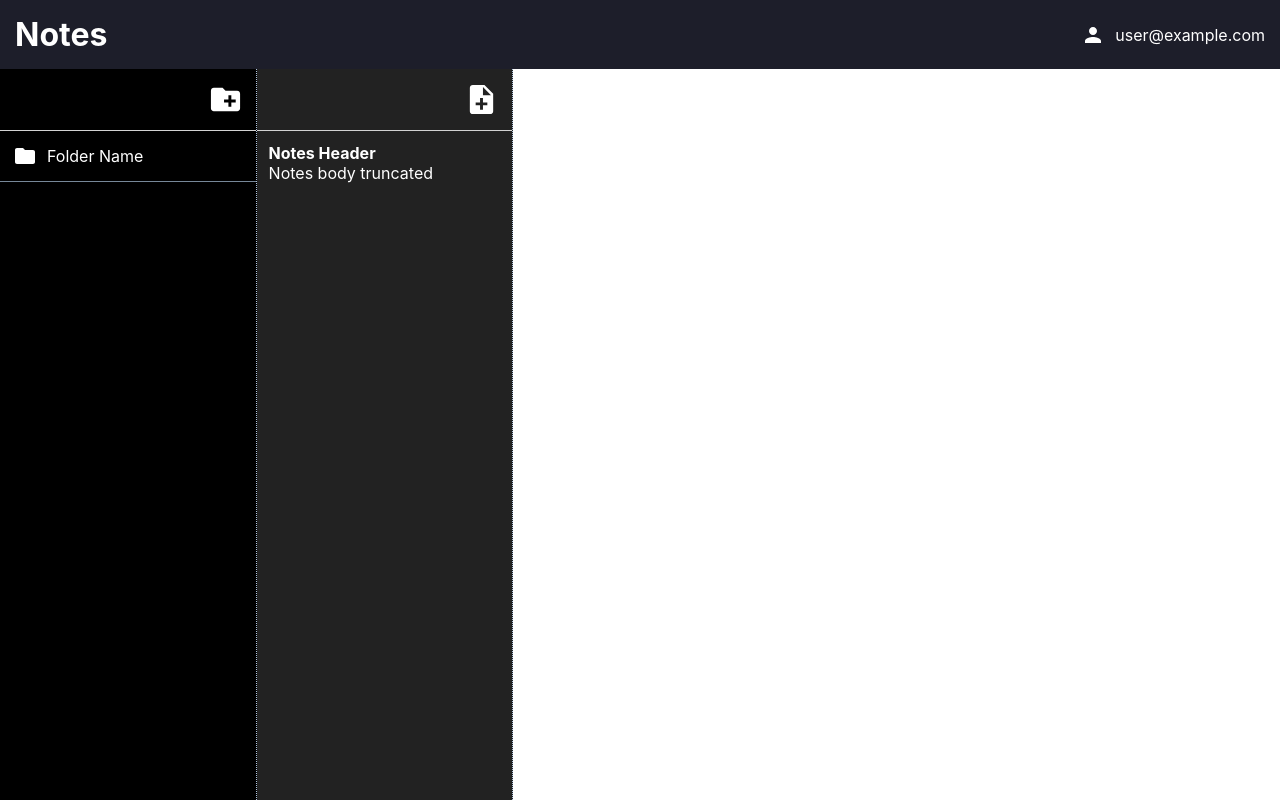
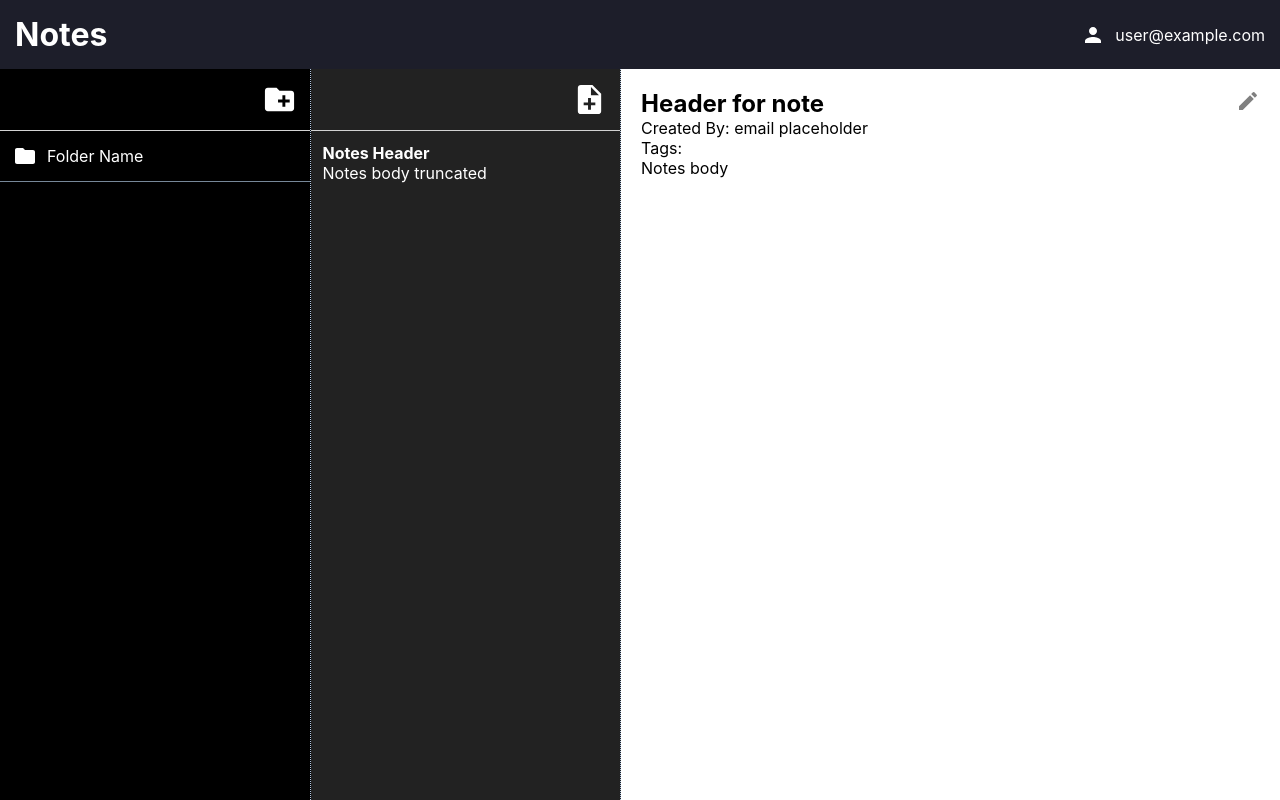
Before and after one commit to AkhilchandranR/firebase-notes-app, a React (Create React App) app: page / in a window 1280 px wide. Built offline with nearby package versions, Linux system fonts and the light colour scheme; no server answers; sample sign-in values are in the browser's storage.

Commit message:
notes pane designs

```diff
--- /dev/null
+++ b/src/components/NoteSelected/NoteSelected.css
@@ -0,0 +1,9 @@
+.noteSelected{
+    position: relative;
+}
+.noteSelected__editIcon{
+    position: absolute;
+    top: 0;
+    right: 0;
+    color: grey;
+}
--- /dev/null
+++ b/src/components/NoteSelected/NoteSelected.js
@@ -0,0 +1,23 @@
+import React from 'react';
+import './NoteSelected.css';
+import EditIcon from '@mui/icons-material/Edit';
+
+function NoteSelected({ onEdit }) {
+    return (
+        <div className="noteSelected">
+            <EditIcon className="noteSelected__editIcon" onClick={onEdit}/>
+            <div className="noteSelected__notesHeader">
+                    <h2>Header for note</h2>
+                </div>
+                <p>Created By: email placeholder</p>
+                <div className="noteSelected__notesTags">
+                    <p>Tags:</p>
+                </div>
+                <div className="noteSelected__notesContent">
+                    <p>Notes body</p>
+                </div>
+        </div>
+    )
+}
+
+export default NoteSelected
--- /dev/null
+++ b/src/components/NotesForm/NotesForm.css
@@ -0,0 +1,63 @@
+.notesForm__notesForm{
+    display: flex;
+    flex-direction: column;
+    align-items: flex-start;
+    position: relative;
+}
+.notesForm__cancelIcon{
+    position: absolute;
+    top: 0;
+    right: 0;
+    color: grey;
+}
+.notesForm__notesHeader{
+    width: 95%;
+    border: 1px solid lightgrey;
+    padding: 15px;
+    display: flex;
+    justify-content: flex-start;
+}
+.notesForm__notesHeader > input{
+    border: none;
+    flex: 1;
+}
+.notesForm__notesHeader > input:focus{
+    outline: none;
+}
+.notesForm__notesForm > p{
+    margin-top: 15px;
+    font-size: 1.4em;
+    font-weight: 600;
+}
+.notesForm__notesTags{
+    margin-top: 15px;
+}
+.notesForm__notesContent{
+    width: 95%;
+    height: 450px;
+    border: 1px solid lightgrey;
+    display: flex;
+    justify-content: flex-start;
+    padding: 10px;
+}
+.notesForm__notesContent > textarea {
+    border: none;
+    flex: 1;
+}
+.notesForm__notesContent > textarea:focus{
+    outline: none;
+}
+.notesForm__notesForm > button{
+    width: 200px;
+    border: none;
+    background-color: #636468;
+    color: white;
+    padding: 15px;
+    border-radius: 999px;
+    font-size: 1.1em;
+    font-weight: 500;
+    margin-top: 20px;
+}
+.notesForm__notesForm > h2{
+    margin-top: 15px;
+}
--- /dev/null
+++ b/src/components/NotesForm/NotesForm.js
@@ -0,0 +1,28 @@
+import React from 'react';
+import './NotesForm.css';
+import CancelIcon from '@mui/icons-material/Cancel';
+
+function NotesForm({ cancelEdit }) {
+    return (
+            <form className="notesForm__notesForm">
+                <CancelIcon className="notesForm__cancelIcon" onClick={cancelEdit}/>
+                <h1>Add new note</h1>
+                <h2>Heading</h2>
+                <div className="notesForm__notesHeader">
+                    <input type="text"/>
+                </div>
+                <p>Created By: email placeholder</p>
+
+                <div className="notesForm__notesTags">
+                    <p>Tags:</p>
+                </div>
+                <h2>Content</h2>
+                <div className="notesForm__notesContent">
+                    <textarea/>
+                </div>
+                <button type="submit">ADD NOTE</button>
+            </form>
+    )
+}
+
+export default NotesForm
--- a/src/pages/Dashboard/Dashboard.css
+++ b/src/pages/Dashboard/Dashboard.css
@@ -11,7 +11,7 @@
 .dashboard__foldersPane{
     background-color: black;
     color: white;
-    flex: 0.2;
+    flex: 0.25;
     border-right: 1px dotted lightsteelblue;
 }
 .dashboard__createFolder{
@@ -36,7 +36,7 @@
 .dashboard__notesPane{
     background-color: #222222;
     color: white;
-    flex: 0.2;
+    flex: 0.25;
     border-right: 1px dotted lightsteelblue;
 }
 .dashboard__createNotes{
@@ -53,3 +53,7 @@
     flex-direction: column;
     padding: 12px;
 }
+.dashboard__selectedNotePane{
+    flex: 0.5;
+    padding: 20px;
+}
--- a/src/pages/Dashboard/Dashboard.js
+++ b/src/pages/Dashboard/Dashboard.js
@@ -1,12 +1,15 @@
-import React from 'react'
+import React,{ useState } from 'react';
 import './Dashboard.css';
 import Header from '../../components/Header/Header'
 import CreateNewFolderIcon from '@mui/icons-material/CreateNewFolder';
 import NoteAddIcon from '@mui/icons-material/NoteAdd';
 import FolderIcon from '@mui/icons-material/Folder';
+import NotesForm from '../../components/NotesForm/NotesForm';
+import NoteSelected from '../../components/NoteSelected/NoteSelected';
 
 
 function Dashboard() {
+    const[editModeOn,setEditModeOn] = useState(false);
 
     return (
         <div className="dashboard">
@@ -30,7 +33,13 @@ function Dashboard() {
                         <p>Notes body truncated</p>
                     </div>
                 </div>
-                <div className="dashboard__selectedNotePane"></div>
+                <div className="dashboard__selectedNotePane">
+                    {editModeOn ? (
+                        <NotesForm cancelEdit={()=>setEditModeOn(false)}/>
+                    ):(
+                        <NoteSelected onEdit={()=>setEditModeOn(true)}/>
+                    )}
+                </div>
             </div>
         </div>
     )
```
